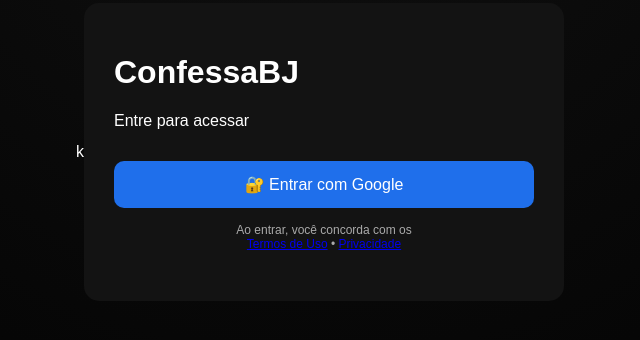
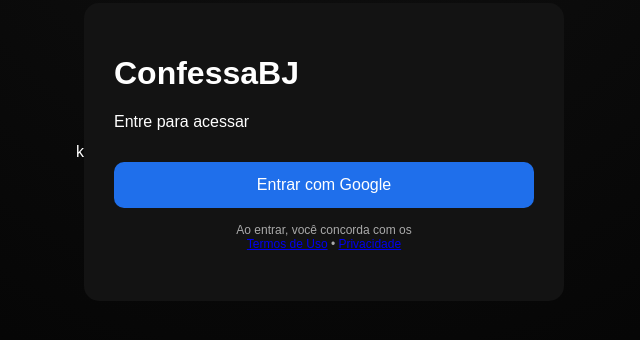
Before and after one commit to fireuloko/confessabj, a plain HTML site: page index.html in a window 1280 px wide. Shown: the part 248-588 px from the top of the page, without its empty margins (320-960 px from the left). Drawn offline with Linux system fonts and the light colour scheme.

Commit message:
corrige botão login google

```diff
--- a/index.html
+++ b/index.html
@@ -86,7 +86,9 @@ onAuthStateChanged(auth, user => {
   <h1>ConfessaBJ</h1>
   <p>Entre para acessar</p>
 
-  <button id="loginBtn">🔐 Entrar com Google</button>
+  <button id="loginBtn" type="button" onclick="login()">
+  Entrar com Google
+</button>
 <div style="
   margin-top:15px;
   font-size:12px;
```
